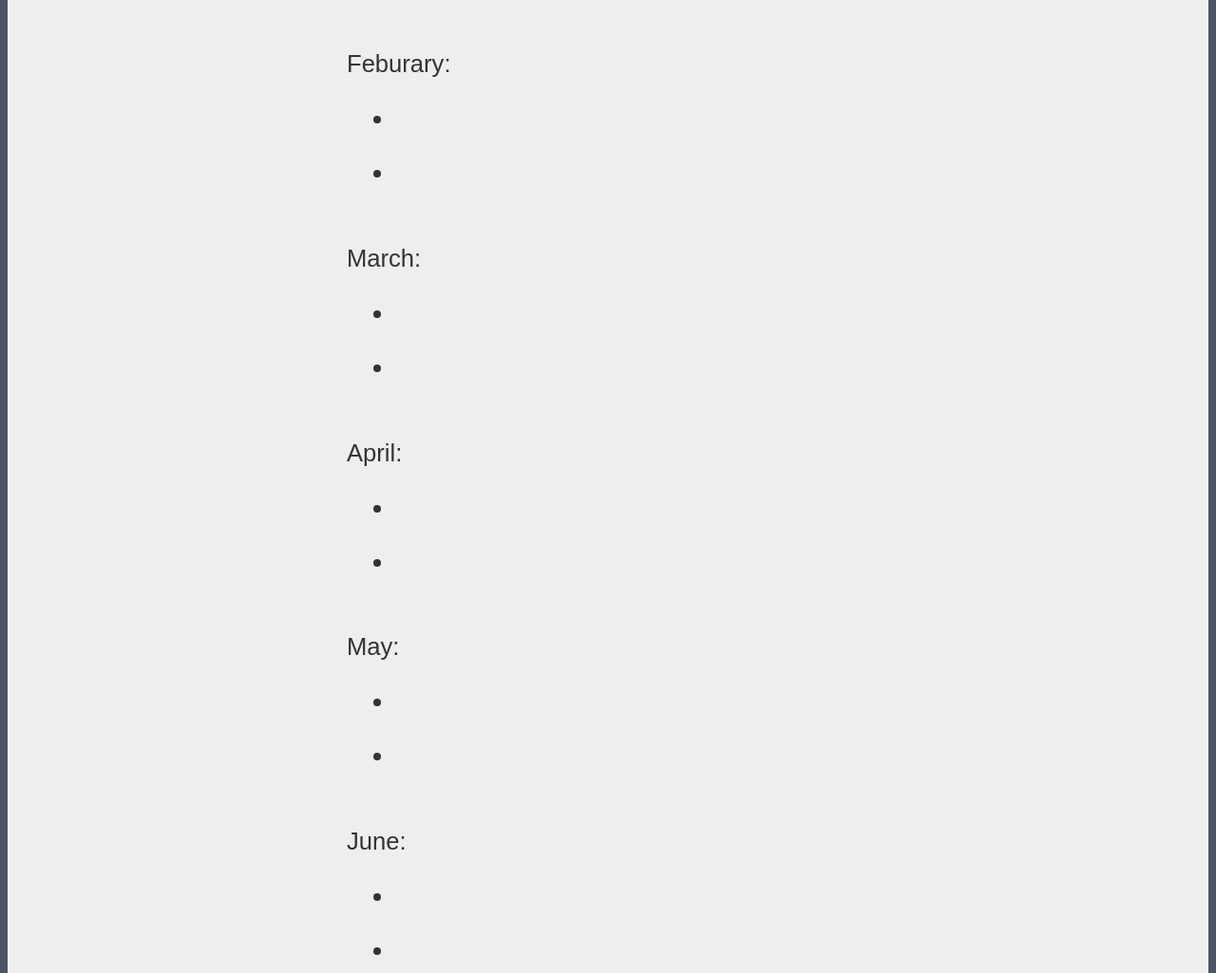
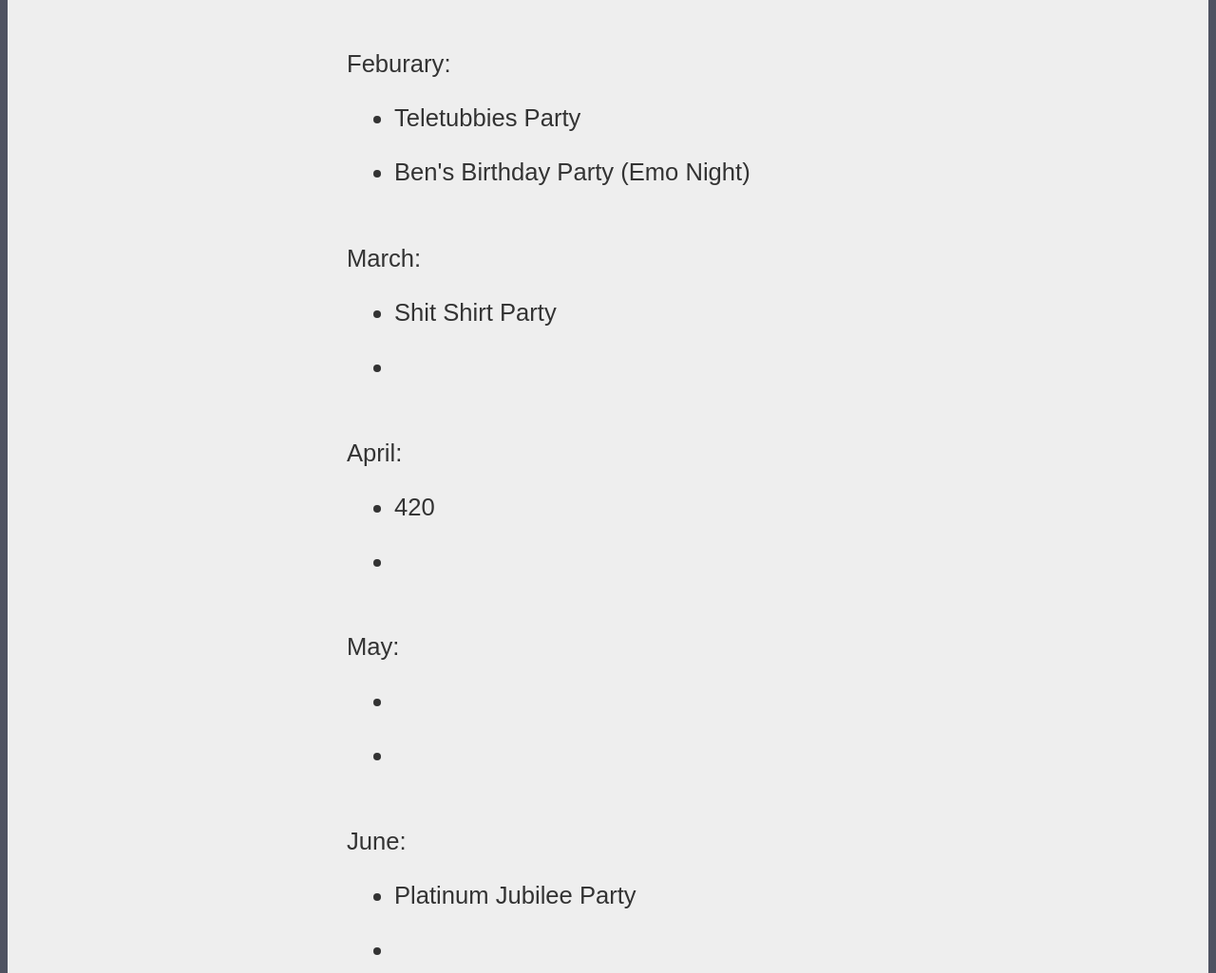
Before and after one commit to UP2004737/HHwebsite, a website: page client/timeline.html in a window 1280 px wide. Shown: the part 1772-2797 px from the top of the page at 95% size. Drawn offline with Linux system fonts and the light colour scheme.

Commit message:
optimised page selection and added more event names

```diff
--- a/client/timeline.html
+++ b/client/timeline.html
@@ -15,10 +15,9 @@
             <div class="nav-links" id="navLinks">
                 <i class="fa fa-times" onclick="hideMenu()"></i>
                     <ul>
-                        <li><a href="">home</a></li>
+                        <li><a href="index.html">home</a></li>
                         <li><a href="">about</a></li>
                         <li><a href="">course</a></li>
-                        <li><a href="timeline.html">events</a ></li>
                         <li><a href="">contact</a></li>
                     </ul>
             </div>
@@ -64,15 +63,15 @@
         <li></li>
     </ul>
     <ul class="tl">Feburary:
-        <li></li>
-        <li></li>
+        <li>Teletubbies Party</li>
+        <li>Ben's Birthday Party (Emo Night)</li>
     </ul>
     <ul class="tl">March:
-        <li></li>
+        <li>Shit Shirt Party</li>
         <li></li>
     </ul>
     <ul class="tl">April:
-        <li></li>
+        <li>420</li>
         <li></li>
     </ul>
     <ul class="tl">May:
@@ -80,7 +79,7 @@
         <li></li>
     </ul>
     <ul class="tl">June:
-        <li></li>
+        <li>Platinum Jubilee Party</li>
         <li></li>
     </ul>
     <ul class="tl">July:
```
Also changed, not shown: client/index.html (+0 -1 lines).
